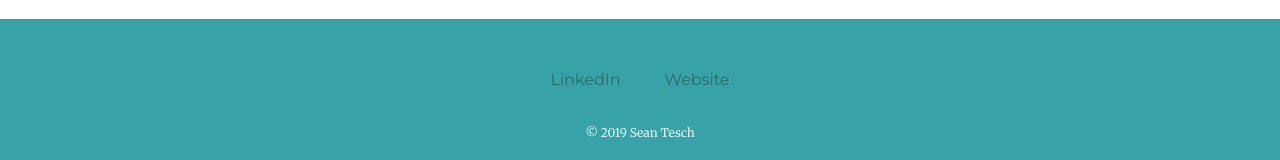
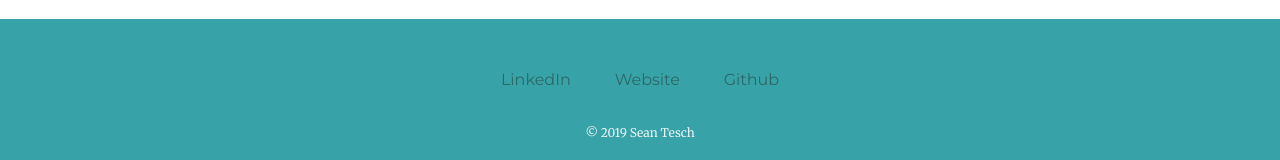
Before and after one commit to Teschtastic/Personal-Site-CSS, a plain HTML site: page index.html in a window 1280 px wide. Shown: the part 2653-2813 px from the top of the page. Drawn offline with Linux system fonts and the light colour scheme.

Commit message:
Added github link

```diff
--- a/index.html
+++ b/index.html
@@ -60,6 +60,7 @@
         <div class="bottom-container">
             <a class="footer-link" href="https://www.linkedin.com/in/sean-tesch-b9974bb2/">LinkedIn</a>
             <a class="footer-link" href="https://tesch.dev">Website</a>
+            <a class="footer-link" href="https://github.com/Teschtastic">Github</a>
             <p class="copyright">© 2019 Sean Tesch</p>
             <div class="used-images-text">Icons made by <a href="https://www.flaticon.com/authors/freepik"
                     title="Freepik">Freepik</a>
```
